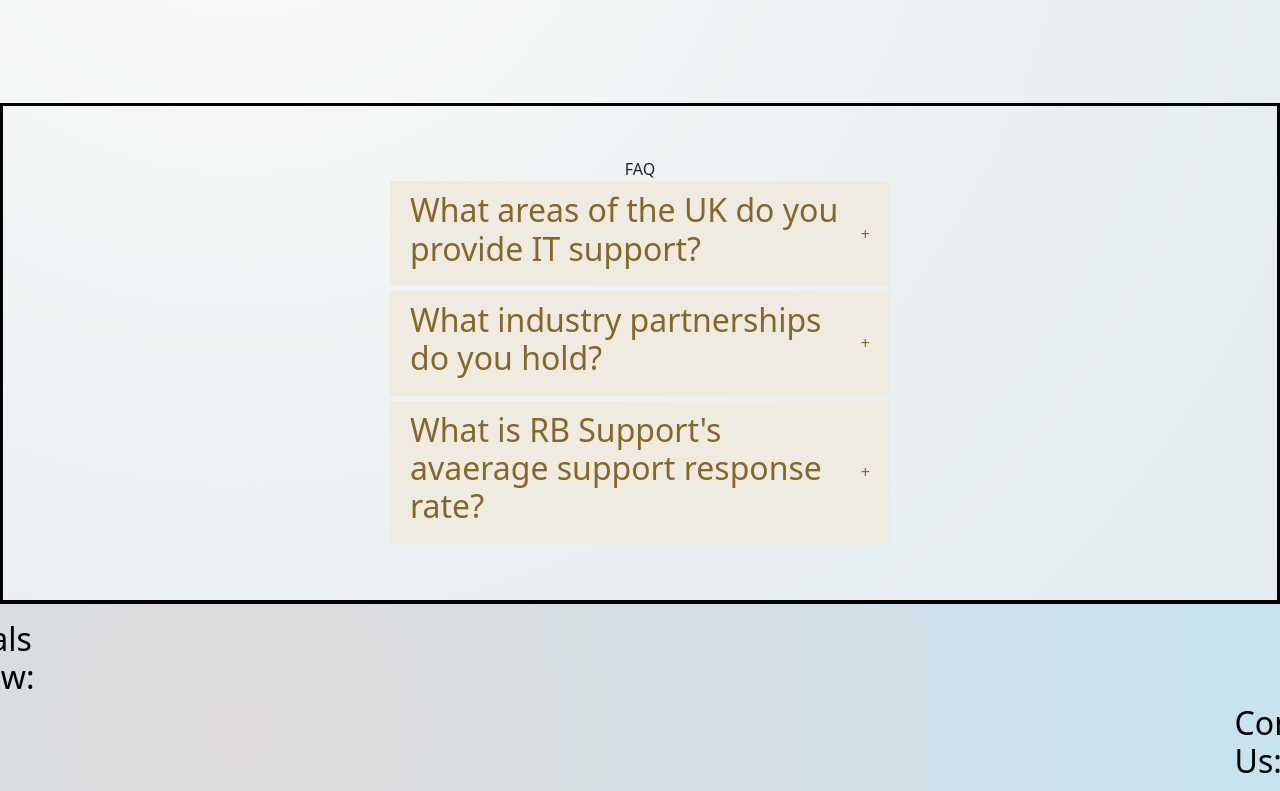
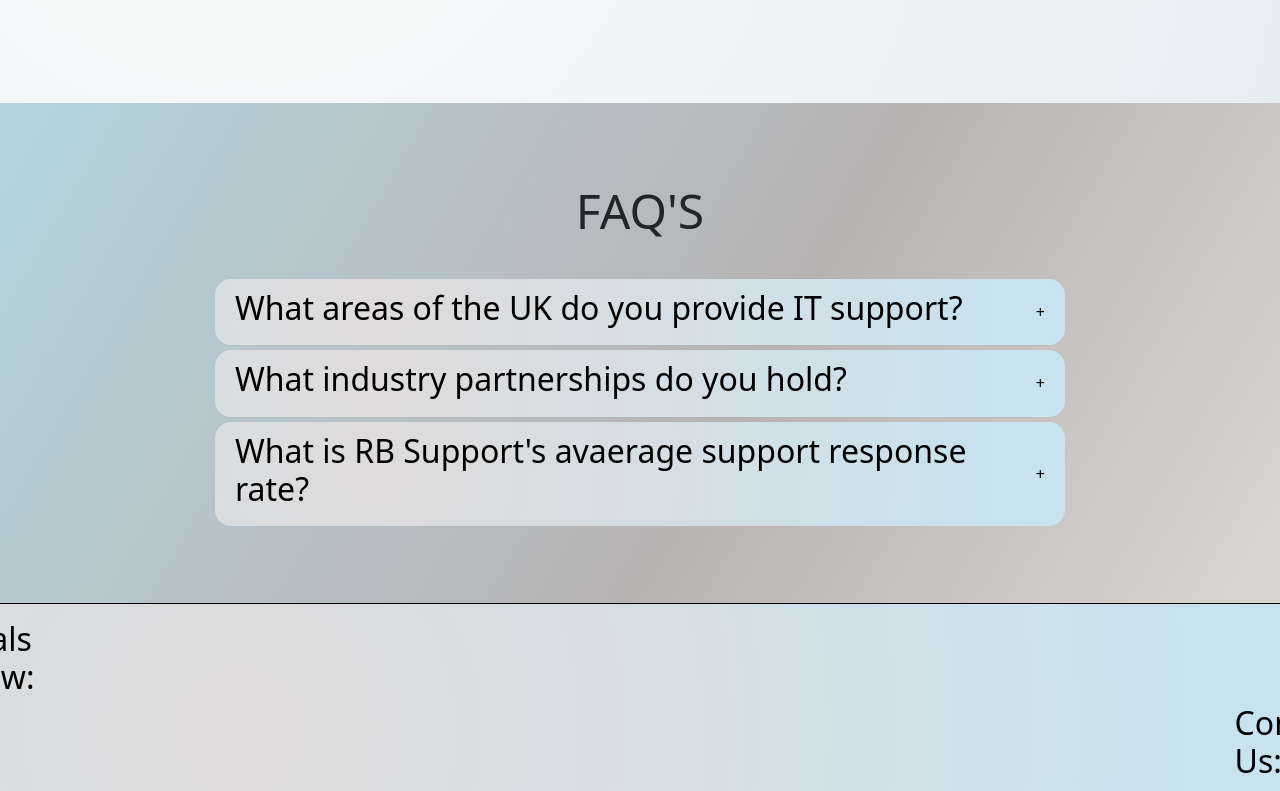
Before and after one commit to Rxunak/Liv-Ex-Project, a React (Create React App) app in the folder loginsignup/: page / in a window 1280 px wide. Shown: the part 917-1708 px from the top of the page. Built offline with nearby package versions, Linux system fonts and the light colour scheme.

Commit message:
wokring on home page

```diff
--- a/loginsignup/src/Routes/Home.js
+++ b/loginsignup/src/Routes/Home.js
@@ -49,7 +49,7 @@
       </div>
 
       <div className="bottom">
-        <div className="bottm-head">FAQ</div>
+        <div className="bottm-head">FAQ'S</div>
         <div className="accordion">
           {data.map((item, i) => (
             <div className="item">
--- a/loginsignup/src/Styles/Home.css
+++ b/loginsignup/src/Styles/Home.css
@@ -44,7 +44,7 @@
    text-decoration: none;
    font-family: sans-serif;
    box-sizing: border-box;
-   background-color: #b2505c;
+   background-color: #8a1253;
    background-image: linear-gradient(315deg, #b2505c 0%, #4c131a 74%, brown);
    border-radius: 30px;
    border: none;
@@ -55,30 +55,48 @@
   }
 
   .st-home{
-    color: brown;
+    color: #8a1253;
   }
 
   .bottom{
     height: 500px;
-    border: solid black;
     display: flex;
     justify-content: center;
     align-items: center ;
     flex-direction: column;
+    background: linear-gradient(300deg,#f9f6f6,#b7b3b3,#b3e0ef,#8a1253);
+    background-size: 240% 240%;
+    animation: bottom-animation 24s ease infinite;
+
+  }
+
+  @keyframes bottom-animation {
+    0% {
+      background-position: 0% 50%;
+    }
+    50% {
+      background-position: 100% 50%;
+    }
+    100% {
+      background-position: 0% 50%;
+    }
   }
 
   .accordion{
-    width: 500px;
+    width: 850px;
+
   }
 
   .item{
-    background: #f0ebe1;
+    background: radial-gradient(circle at 18.7% 37.8%, rgb(223, 219, 219) 0%, rgb(200, 226, 238) 90%);
+
     margin-bottom: 5px;
     padding: 10px 20px;
+    border-radius: 1rem;
   }
 
   .title{
-    color: #85662b;
+    color: black;
     display: flex;
     justify-content: space-between;
     align-items: center;
@@ -86,10 +104,12 @@
   }
 
   .contentt{
-    color: #8b7f75;
+    color: #8a1253;
     max-height: 0;
     overflow: hidden;
     transition: all 0.5s cubic-bezier(0,1,0,1);
+    font-size: 1.5rem;
+    display: flex;
   }
 
   .contentt.show{
@@ -97,3 +117,9 @@
     max-height: 9999px;
     transition: all 0.5s cubic-bezier(1,0,1,0);
   }
+
+  .bottm-head{
+    font-size: 3rem;
+    padding-bottom: 2rem;
+
+  }
```
Also changed, not shown: loginsignup/src/Assets/back.jpg (added).
